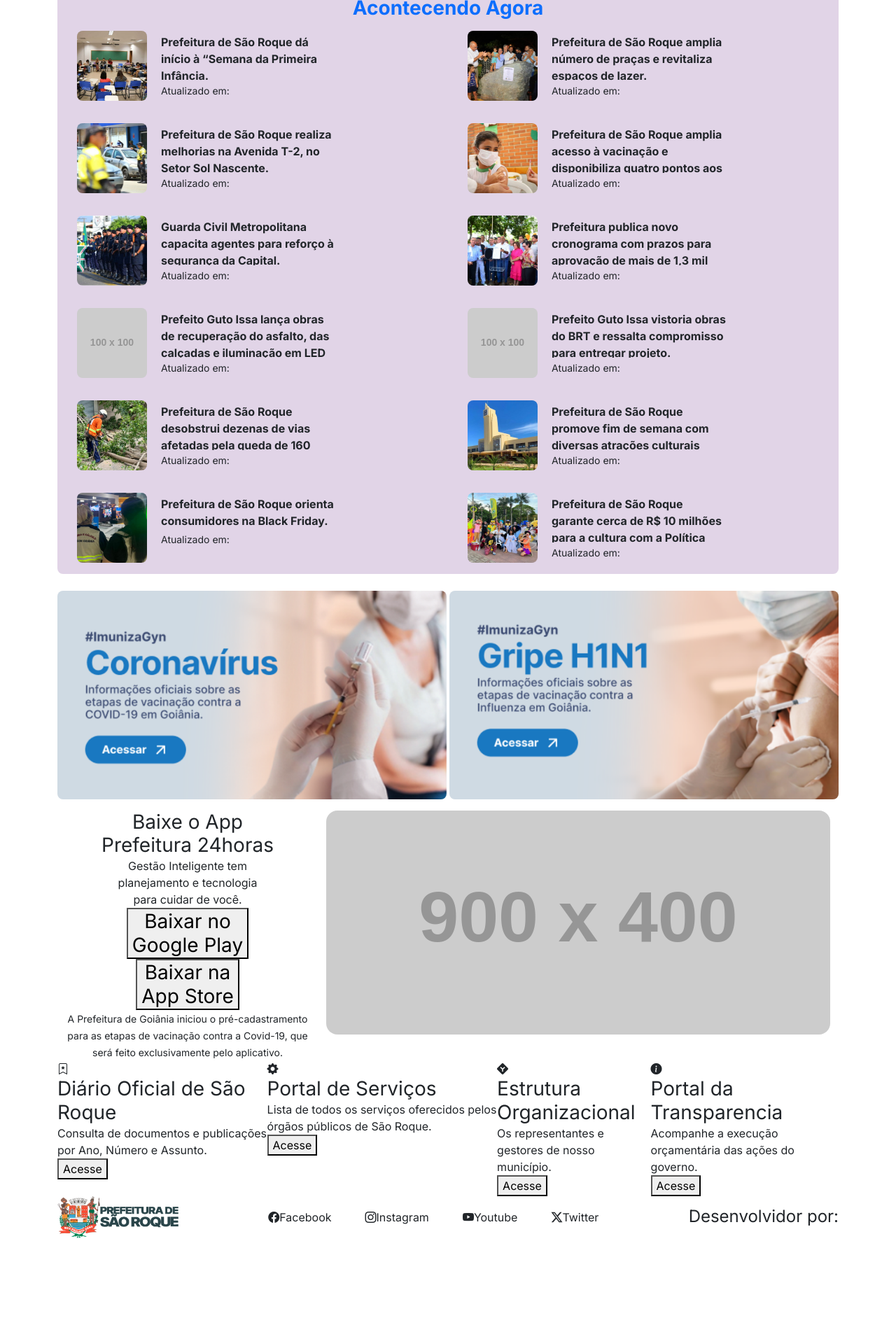
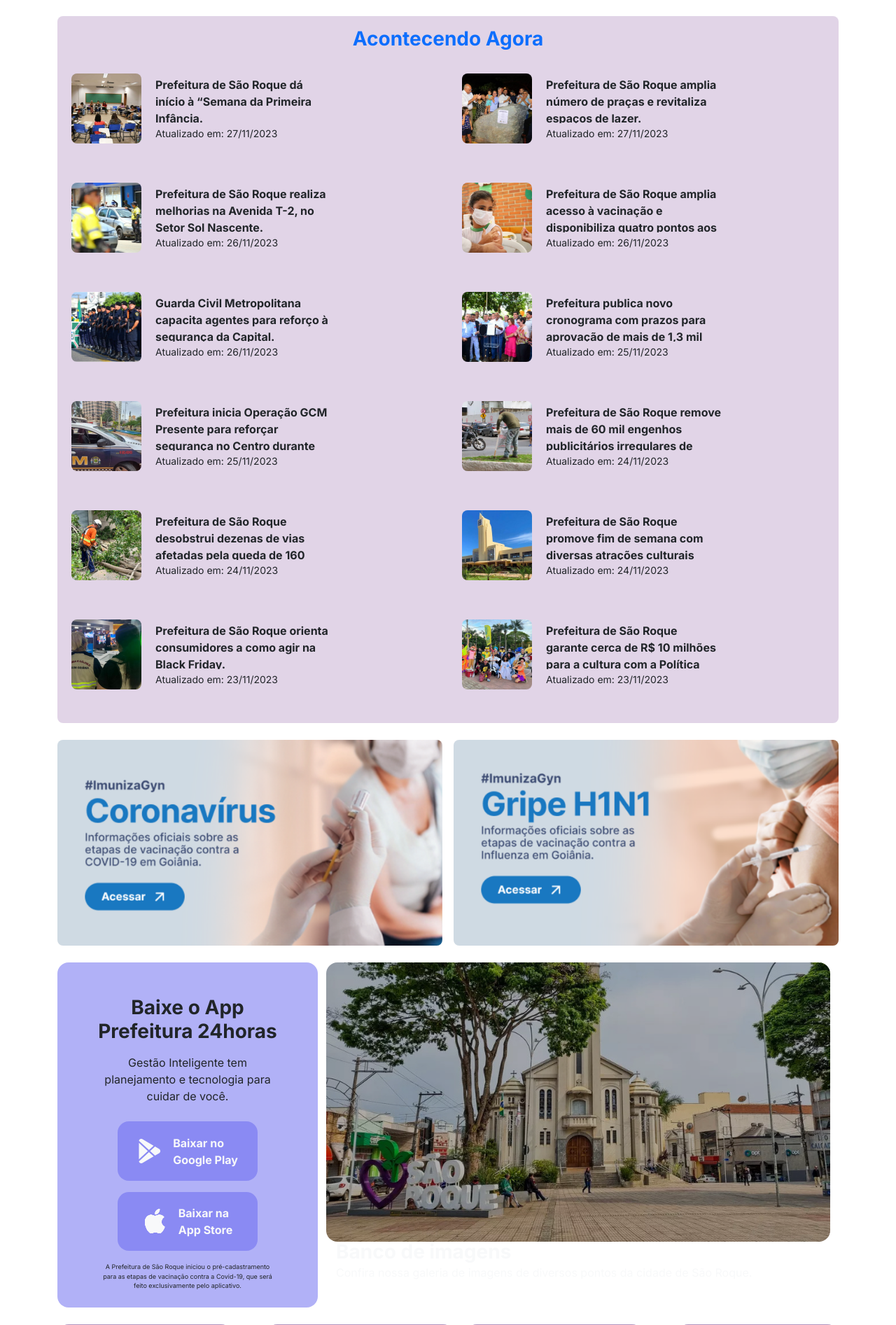
Before and after one commit to LucasCGentile/projeto-portal, a PHP site: page /pages/noticias/noticias.php in a window 1280 px wide. Shown: the part 835-2728 px from the top of the page at 70% size. Before the commit the page ends 2604 px from the top, so only its background shows below. Run offline with PHP 8.4, Linux system fonts and the light colour scheme; grey boxes labelled with a size stand in for pictures from a placeholder-image service; some libraries are stand-ins or nearby versions.

Commit message:
update: atualização da area de noticias

```diff
--- a/pages/noticias/noticias.php
+++ b/pages/noticias/noticias.php
@@ -9,7 +9,7 @@ include '../../includes/head/head.php';
 
   <div class="container">
     <!-- Header da Area de Noticias -->
-    <header class="justify-content-between d-md-none d-lg-block d-none p-3">
+    <header class="d-md-none d-lg-block d-none justify-content-between d-md-none d-lg-block d-none p-3">
       <div class="d-flex justify-content-between">
         <ul class="d-flex gap-3">
           <li><a href="../../index.php" class="fw-bold purple-hover">Site Principal</a></li>
@@ -28,182 +28,191 @@ include '../../includes/head/head.php';
     </header>
   </div>
 
+
   <div class="container">
-    <nav class="d-flex justify-content-between">
-      <figure>
-        <img src="../../includes/header/assets/logo-sr-header.png"" alt=" logo-noticias" class="img-fluid pt-3">
-      </figure>
+    <div class="pb-lg-3">
+      <nav class="container navbar navbar-expand-lg">
+        <div class="container-fluid fw-bold justify-content-between">
+          <a class="navbar-brand d-lg-none" href="../../../projeto-portal/index.php">
+            <img src="../../../projeto-portal/includes/header/assets/logo-sr-header.png" alt="img-fluid">
+          </a>
+          <button class="navbar-toggler" type="button" data-bs-toggle="collapse" data-bs-target="#navbarNav" aria-controls="navbarNav" aria-expanded="false" aria-label="Toggle navigation">
+            <span class="navbar-toggler-icon"></span>
+          </button>
+          <div class="collapse navbar-collapse" id="navbarNav">
+            <ul class="navbar-nav align-items-center mx-auto">
+              <a class="navbar-brand d-none d-lg-block" href="../../../projeto-portal/index.php">
+                <img src="../../../projeto-portal/includes/header/assets/logo-sr-header.png" alt="logo-sao-roque" class="img-fluid">
+              </a>
 
-      <ul class="d-flex align-items-center gap-4">
-        <li><a href="#" class="btn-noticias">Inicio</a></li>
-        <li><a href="#" class="btn-noticias">Noticias</a></li>
-        <li><a href="#" class="btn-noticias">Banco de Imagens</a></li>
+              <li class="nav-item">
+                <a class="nav-link" aria-current="page" href="../../../projeto-portal/index.php?page=home">Inicio</a>
+              </li>
+
+              <li class="nav-item">
+                <a class="nav-link" aria-current="page" href="../../../projeto-portal/pages/noticias/noticias.php">Noticias</a>
+              </li>
+
+              <li class="nav-item">
+                <a class="nav-link" aria-current="page" href="../../../projeto-portal/pages/regras/regras.php?page=regrasDeUso">Banco de imagens</a>
+              </li>
+
             </ul>
+          </div>
+        </div>
       </nav>
+    </div>
 
     <!-- Banner -->
-    <div class="banner rounded-4 mb-3 ">
-      <h3 class="text-light text-center p-3 fw-bolder">Seja bem-vindo(a) à Agência de Notícias da Prefeitura de São Roque</h3>
+    <div class="banner rounded-4 mb-3 position-relative">
+      <img src="./assets/images/noticias-banner.png" alt="" class="img-fluid rounded-4 banner-noticia">
+      <h3 class="text-light text-center p-3 fw-bolder absolute-noticias-center fs-26">Seja bem-vindo(a) à Agência de Notícias da Prefeitura de São Roque</h3>
     </div>
 
     <!-- Noticias -->
-    <div class="row">
-
-      <!-- Noticia 1 -->
-      <div class="col-12 col-md-6 noticia-1">
-        <h3>Lorem ipsum dolor sit amet consectetur adipisicing elit. Labore, ipsam?</h1>
-          <p></p>
-      </div>
-
-
-      <div class="col-12 col-md-6">
-        <div class="row">
-
-          <!-- Noticia 2 -->
-          <div class="col-12 noticia-2">
-            <h1>Lorem ipsum dolor, sit amet consectetur adipisicing elit. Odit, delectus?</h1>
-            <p></p>
-          </div>
-
-          <!-- Noticia 3 -->
-          <div class="col-12 noticia-3">
-            <h1>Lorem ipsum dolor sit amet consectetur adipisicing elit. Obcaecati, ut?</h1>
-            <p></p>
+    <div class="d-flex">
+      <div class="position-relative">
+        <img src="./assets/images/noticia-1.jpg" alt="" class="img-fluid">
+        <div class="absolute-bottom-left ">
+          <h1 class="fw-bold text-light">Lorem ipsum dolor sit amet consectetur adipisicing elit. Dignissimos, minus.</h1>
         </div>
       </div>
+      <div>
+        <img src="./assets/images/noticia-.jpeg" alt="" class="img-fluid">
+        <img src="./assets/images/noticia3.jpeg" alt="" class="img-fluid">
       </div>
     </div>
 
     <!-- Acontecendo Agora -->
     <section class="bg-now mt-4 rounded-3">
-      <h3 class="text-center text-primary fw-bold pt-3">Acontecendo Agora</h3>
+      <h3 class="text-center text-primary fw-bold pt-3 mb-4">Acontecendo Agora</h3>
 
       <article class="row ">
 
-        <section class="col m-3">
+        <section class="col m-2 mb-5">
           <div class="card d-flex flex-row gap-3 bg-transparent border-0 pointer">
             <img src="./assets/images/noticia-4.jpeg" alt="" class="rounded-3 img-fluid img-resize-now">
             <div class="d-flex flex-column gap-1 p-1">
               <p class="card-text">Prefeitura de São Roque dá início à “Semana da Primeira Infância.</p>
-              <small>Atualizado em:</small>
+              <small>Atualizado em: 27/11/2023</small>
             </div>
           </div>
         </section>
 
-        <section class="col m-3">
+        <section class="col m-2 mb-5">
           <div class=" card d-flex flex-row gap-3 bg-transparent border-0  pointer">
             <img src="./assets/images/noticia-5.jpeg" alt="" class="rounded-3 img-fluid img-resize-now">
             <div class="d-flex flex-column gap-1 p-1">
               <p class="card-text">Prefeitura de São Roque amplia número de praças e revitaliza espaços de lazer.</p>
-              <small>Atualizado em:</small>
+              <small>Atualizado em: 27/11/2023</small>
             </div>
           </div>
         </section>
 
-        <section class="col m-3">
+        <section class="col m-2 mb-5">
           <div class="card d-flex flex-row gap-3 bg-transparent border-0 pointer">
             <img src="./assets/images/noticia-6.jpeg" alt="" class="rounded-3 img-fluid img-resize-now">
             <div class="d-flex flex-column gap-1 p-1">
               <p class="card-text">Prefeitura de São Roque realiza melhorias na Avenida T-2, no Setor Sol Nascente.
               </p>
-              <small>Atualizado em:</small>
+              <small>Atualizado em: 26/11/2023</small>
             </div>
           </div>
         </section>
 
-        <section class="col m-3">
+        <section class="col m-2 mb-5">
           <div class="card d-flex flex-row gap-3 bg-transparent border-0 pointer">
             <img src="./assets/images/noticia-7.jpeg" alt="" class="rounded-3 img-fluid img-resize-now">
             <div class="d-flex flex-column gap-1 p-1">
               <p class="card-text">Prefeitura de São Roque amplia acesso à vacinação e disponibiliza quatro pontos aos finais de semana.
               </p>
-              <small>Atualizado em:</small>
+              <small>Atualizado em: 26/11/2023</small>
             </div>
           </div>
         </section>
 
-        <section class="col m-3">
+        <section class="col m-2 mb-5">
           <div class="card d-flex flex-row gap-3 bg-transparent border-0 pointer">
             <img src="./assets/images/noticia-8.jpeg" alt="" class="rounded-3 img-fluid img-resize-now">
             <div class="d-flex flex-column gap-1 p-1">
               <p class="card-text">Guarda Civil Metropolitana capacita agentes para reforço à segurança da Capital.
               </p>
-              <small>Atualizado em:</small>
+              <small>Atualizado em: 26/11/2023</small>
             </div>
           </div>
         </section>
 
-        <section class="col m-3">
+        <section class="col m-2 mb-5">
           <div class="card d-flex flex-row gap-3 bg-transparent border-0 pointer">
             <img src="./assets/images/noticia-9.jpeg" alt="" class="rounded-3 img-fluid img-resize-now">
             <div class="d-flex flex-column gap-1 p-1">
               <p class="card-text">Prefeitura publica novo cronograma com prazos para aprovação de mais de 1,3 mil projetos.
               </p>
-              <small>Atualizado em:</small>
+              <small>Atualizado em: 25/11/2023</small>
             </div>
           </div>
         </section>
 
-        <section class="col m-3">
+        <section class="col m-2 mb-5">
           <div class="card d-flex flex-row gap-3 bg-transparent border-0 pointer">
-            <img src="https://placehold.co/100x100" alt="" class="rounded-3 img-fluid img-resize-now">
+            <img src="./assets/images/noticia-10.jpeg" alt="" class="rounded-3 img-fluid img-resize-now">
             <div class="d-flex flex-column gap-1 p-1">
-              <p class="card-text">Prefeito Guto Issa lança obras de recuperação do asfalto, das calçadas e iluminação em LED</p>
-              <small>Atualizado em:</small>
+              <p class="card-text">Prefeitura inicia Operação GCM Presente para reforçar segurança no Centro durante as festividades de fim de ano</p>
+              <small>Atualizado em: 25/11/2023</small>
             </div>
           </div>
         </section>
 
-        <section class="col m-3">
+        <section class="col m-2 mb-5">
           <div class="card d-flex flex-row gap-3 bg-transparent border-0 pointer">
-            <img src="https://placehold.co/100x100" alt="" class="rounded-3 img-fluid img-resize-now">
+            <img src="./assets/images/noticia-11.jpeg" alt="" class="rounded-3 img-fluid img-resize-now">
             <div class="d-flex flex-column gap-1 p-1">
-              <p class="card-text">Prefeito Guto Issa vistoria obras do BRT e ressalta compromisso para entregar projeto.</p>
-              <small>Atualizado em:</small>
+              <p class="card-text">Prefeitura de São Roque remove mais de 60 mil engenhos publicitários irregulares de janeiro a novembro</p>
+              <small>Atualizado em: 24/11/2023</small>
             </div>
           </div>
         </section>
 
-        <section class="col m-3">
+        <section class="col m-2 mb-5">
           <div class="card d-flex flex-row gap-3 bg-transparent border-0 pointer">
             <img src="./assets/images/noticia-12.jpeg" alt="" class="rounded-3 img-fluid img-resize-now">
             <div class="d-flex flex-column gap-1 p-1">
               <p class="card-text">Prefeitura de São Roque desobstrui dezenas de vias afetadas pela queda de 160 árvores e 70 galhos.
               </p>
-              <small>Atualizado em:</small>
+              <small>Atualizado em: 24/11/2023</small>
             </div>
           </div>
         </section>
 
-        <section class="col m-3">
+        <section class="col m-2 mb-5">
           <div class="card d-flex flex-row gap-3 bg-transparent border-0 pointer">
             <img src="./assets/images/noticia-13.jpeg" alt="" class="rounded-3 img-fluid img-resize-now">
             <div class="d-flex flex-column gap-1 p-1">
               <p class="card-text">Prefeitura de São Roque promove fim de semana com diversas atrações culturais gratuitas.
               </p>
-              <small>Atualizado em:</small>
+              <small>Atualizado em: 24/11/2023</small>
             </div>
           </div>
         </section>
 
-        <section class="col m-3">
+        <section class="col m-2 mb-5">
           <div class="card d-flex flex-row gap-3 bg-transparent border-0 pointer">
             <img src="./assets/images/noticia-14.jpeg" alt="" class=" rounded-3 img-fluid img-resize-now">
             <div class="d-flex flex-column gap-1 p-1">
-              <p class="card-text">Prefeitura de São Roque orienta consumidores na Black Friday.
+              <p class="card-text">Prefeitura de São Roque orienta consumidores a como agir na Black Friday.
               </p>
-              <small>Atualizado em:</small>
+              <small>Atualizado em: 23/11/2023</small>
             </div>
           </div>
         </section>
 
-        <section class="col m-3">
+        <section class="col m-2 mb-5">
           <div class="card d-flex flex-row gap-3 bg-transparent border-0 pointer">
             <img src="./assets/images/noticia-15.jpeg" alt="" class="rounded-3 img-fluid img-resize-now">
             <div class="d-flex flex-column gap-1 p-1">
               <p class="card-text">Prefeitura de São Roque garante cerca de R$ 10 milhões para a cultura com a Política Nacional Aldir Blanc.
               </p>
-              <small>Atualizado em:</small>
+              <small>Atualizado em: 23/11/2023</small>
             </div>
           </div>
         </section>
@@ -211,98 +220,103 @@ include '../../includes/head/head.php';
     </section>
 
     <!-- Informativos -->
-    <aside class="mt-4 d-flex flex-column flex-lg-row justify-content-center align-items-center gap-1">
-      <figure>
+    <aside class="mt-4 d-flex flex-column flex-lg-row justify-content-between align-items-center gap-3">
+      <div class="mb-4">
         <img src="./assets/images/banner-covid-19.png" alt="" class="img-fluid rounded-3">
-      </figure>
+      </div>
 
-      <figure>
+      <div class="mb-4">
         <img src="./assets/images/banner-h1n1.png" alt="" class="img-fluid rounded-3">
-      </figure>
+      </div>
     </aside>
 
     <!-- App e + -->
     <div class="row">
 
-      <div class=" col-4 rounded-4 text-center">
-        <h3>Baixe o App <br>Prefeitura 24horas</h3>
-        <p>Gestão Inteligente tem <br>planejamento e tecnologia <br> para cuidar de você.</p>
+      <div class=" col-12 col-lg-4 rounded-4 mb-4 text-center bg-blue-light">
+        <h3 class="fw-bold mt-5 mb-3">Baixe o App <br>Prefeitura 24horas</h3>
+        <p class="mb-4 ms-5 me-5">Gestão Inteligente tem planejamento e tecnologia para cuidar de você.</p>
 
-        <div>
-          <button>
-            <h3>Baixar no <br> Google Play</h3>
+
+        <button class="d-flex justify-content-center align-items-center gap-3 text-start border-0 rounded-4 w-200 p-3 bg-blue-light mb-3 m-auto">
+          <i class="bi bi-google-play text-light fs-35"></i>
+          <p class="fw-bold text-light">Baixar no <br> Google Play</p>
         </button>
+
+        <button class="d-flex justify-content-center align-items-center gap-3 text-start border-0 rounded-4 w-200 p-3 bg-blue-light m-auto">
+          <i class="bi bi-apple text-light fs-35"></i>
+          <p class="fw-bold text-light">Baixar na <br> App Store</p>
+        </button>
+
+
+        <p class="ps-5 mt-3 mb-4 pe-5 fs-9">A Prefeitura de São Roque iniciou o pré-cadastramento para as etapas de vacinação contra a Covid-19, que será feito exclusivamente pelo aplicativo.
+        </p>
       </div>
-
-        <div>
-          <button>
-            <h3>Baixar na <br> App Store</h3>
-          </button>
+      <!-- Imagem -->
+      <div class="col-12 col-lg-8 mb-4 position-relative">
+        <img src="./assets/images/noticias-banner-lateral.jpg" alt="" class="img-fluid rounded-4 bg-bright">
+        <div class="absolute-bottom-left-noticias text-light">
+          <h3 class="fw-bold">Banco de imagens</h3>
+          <p>
+            Confira nossa galeria de imagens de diversos pontos da cidade de São Roque. </p>
         </div>
-
-        <small>A Prefeitura de Goiânia iniciou o pré-cadastramento para as etapas de vacinação contra a Covid-19, que será feito exclusivamente pelo aplicativo.
-        </small>
-      </div>
-
-      <div class="col-8">
-        <figure>
-          <img src="https://placehold.co/900x400" alt="" class="img-fluid rounded-4">
-        </figure>
       </div>
 
     </div>
 
     <!-- Cards Serviços -->
-    <div class="d-flex justify-content-between">
+    <div class="d-flex flex-column flex-xl-row justify-content-between gap-3">
 
-      <div class="d-flex">
-        <div>
-          <i class="bi bi-bookmark-star"></i>
-          <h3>Diário Oficial de São Roque</h3>
-          <p>Consulta de documentos e publicações por Ano, Número e Assunto.</p>
-          <button>Acesse</button>
+      <div class="d-flex justify-content-center align-items-top gap-5">
+        <div class="rounded-4 bg-purple-light p-4">
+          <i class="bi bi-bookmark-star fs-50 text-purple-light"></i>
+          <h3 class="fw-bold">Diário Oficial de São Roque</h3>
+          <p class="mb-3">Consulta de documentos e publicações por Ano, Número e Assunto.</p>
+          <button class="fw-bold border-0 rounded-4 py-1 px-3 text-light bg-purple-light underline-hover">Acesse <i class="bi bi-arrow-up-right"></i></button>
         </div>
 
-        <div>
-          <i class="bi bi-gear-fill"></i>
-          <h3>Portal de Serviços</h3>
-          <p>Lista de todos os serviços oferecidos pelos órgãos públicos de São Roque.</p>
-          <button>Acesse</button>
+        <div class="rounded-4 bg-purple-light p-4">
+          <i class="bi bi-gear-fill fs-50 text-purple-light"></i>
+          <h3 class="fw-bold fs-26">Portal de Serviços</h3>
+          <p class="mb-3">Lista de todos os serviços oferecidos pelos órgãos públicos de São Roque.</p>
+          <button class="fw-bold border-0 rounded-4 py-1 px-3 text-light bg-purple-light underline-hover">Acesse <i class="bi bi-arrow-up-right"></i></button>
         </div>
       </div>
 
-      <div class="d-flex">
-        <div>
-          <i class="bi bi-sign-intersection-y-fill"></i>
-          <h3>Estrutura Organizacional</h3>
-          <p>Os representantes e gestores de nosso município.</p>
-          <button>Acesse</button>
+      <div class="d-flex justify-content-center align-items-top gap-5">
+        <div class="rounded-4 bg-purple-light p-4">
+          <i class="bi bi-bookmark-star fs-50 text-purple-light"></i>
+          <h3 class="fw-bold">Estrutura Organizacional</h3>
+          <p class="mb-3">Os representantes e gestores de nosso município.</p>
+          <button class="fw-bold border-0 rounded-4 py-1 px-3 text-light bg-purple-light underline-hover">Acesse <i class="bi bi-arrow-up-right"></i></button>
         </div>
 
-        <div>
-          <i class="bi bi-info-circle-fill"></i>
-          <h3>Portal da Transparencia</h3>
-          <p>Acompanhe a execução orçamentária das ações do governo.</p>
-          <button>Acesse</button>
+        <div class="rounded-4 bg-purple-light p-4">
+          <i class="bi bi-gear-fill fs-50 text-purple-light"></i>
+          <h3 class="fw-bold fs-26">Portal da Transparencia</h3>
+          <p class="mb-3">Acompanhe a execução orçamentária das ações do governo.</p>
+          <button class="fw-bold border-0 rounded-4 py-1 px-3 text-light bg-purple-light underline-hover">Acesse <i class="bi bi-arrow-up-right"></i></button>
+        </div>
       </div>
     </div>
 
   </div>
 
-    <footer class="">
+  <div class="bg-purple">
+    <footer class="container mt-5 text-light">
       <div class="d-flex flex-column flex-md-row justify-content-between align-items-center">
-        <img src="../../includes/header/assets/logo-sr-header.png" alt="logo-prefeitura" class="img-fluid">
+        <img src="../../includes/footer/assets/logo-sr-branco.png" alt="logo-prefeitura" class="img-fluid py-2">
 
         <div>
           <ul class="d-flex justify-content-center gap-5">
-            <li><a href=""><i class="bi bi-facebook"></i>Facebook</a></li>
-            <li><a href=""><i class="bi bi-instagram"></i>Instagram</a></li>
-            <li><a href=""><i class="bi bi-youtube"></i>Youtube</a></li>
-            <li><a href=""><i class="bi bi-twitter-x"></i>Twitter</a></li>
+            <li><a href="#"><i class="bi bi-facebook"></i> Facebook</a></li>
+            <li><a href="#"><i class="bi bi-instagram"></i> Instagram</a></li>
+            <li><a href="#"><i class="bi bi-youtube"></i> Youtube</a></li>
+            <li><a href="#"><i class="bi bi-twitter-x"></i> Twitter</a></li>
           </ul>
         </div>
 
-        <h4>Desenvolvidor por:</h4>
+        <p>Desenvolvidor por:</p>
       </div>
     </footer>
   </div>
```
Lines whose indentation alone changed are shown as unchanged.
